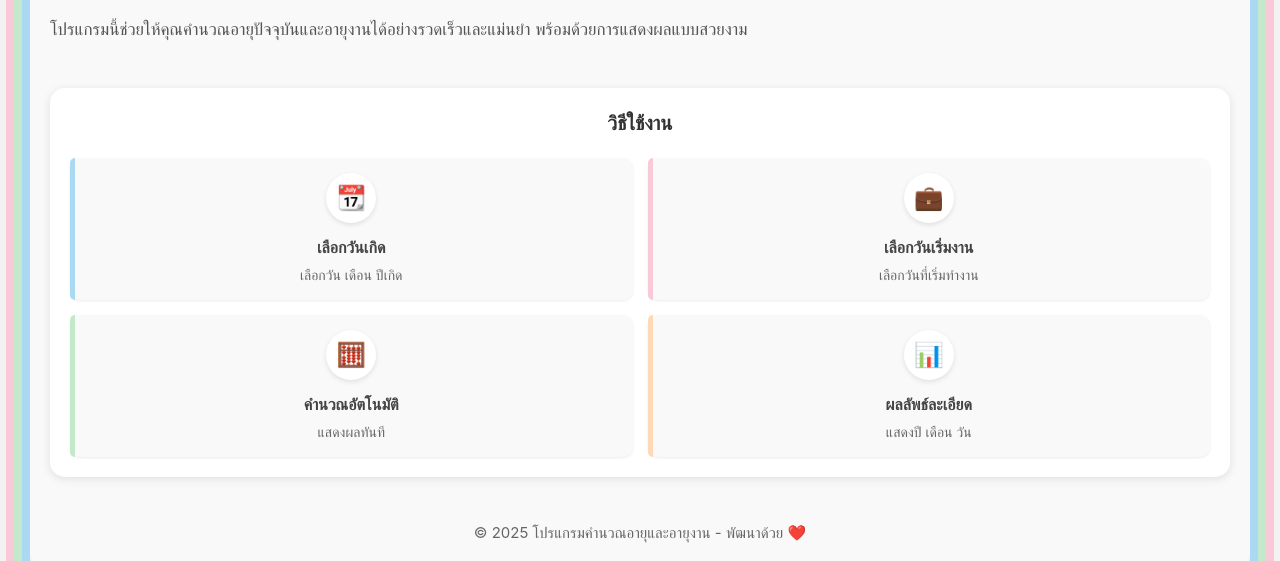
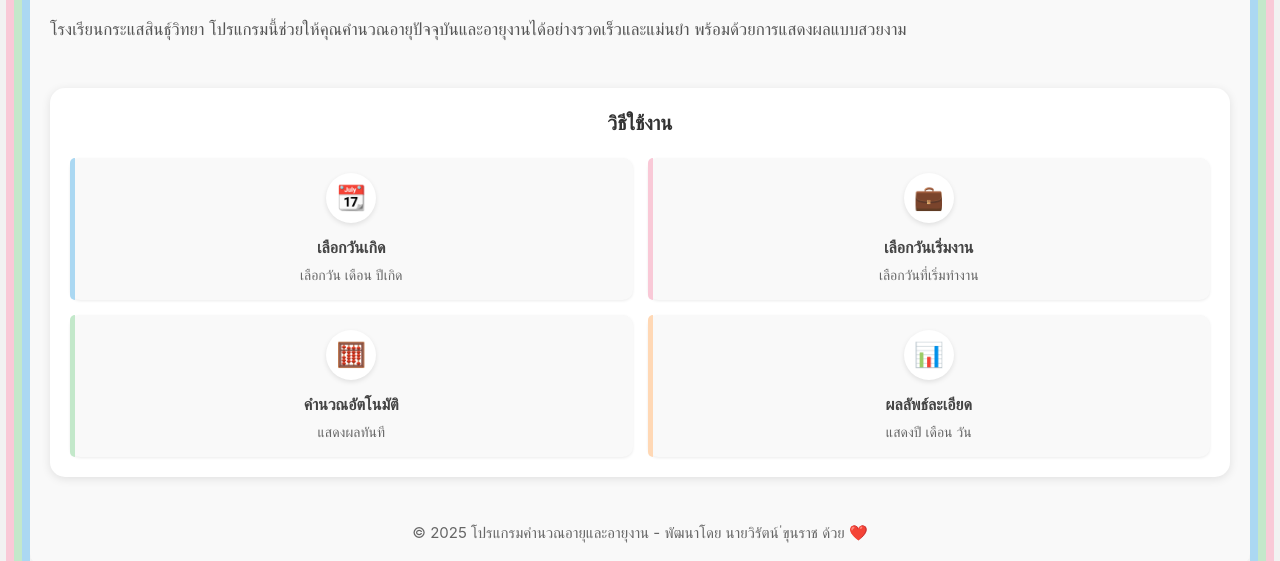
Before and after one commit to kruwirat/age_calcutate, a plain HTML site: page index.html in a window 1280 px wide. Shown: the part 170-731 px from the top of the page. Drawn offline with Linux system fonts and the light colour scheme.

Commit message:
Update index.html

```diff
--- a/index.html
+++ b/index.html
@@ -39,6 +39,7 @@
             <div class="page homepage active" id="page-home">
                 <h1 class="app-title">โปรแกรมคำนวณอายุและอายุงาน</h1>
                 <p class="app-description">
+                    โรงเรียนกระแสสินธุ์วิทยา
                     โปรแกรมนี้ช่วยให้คุณคำนวณอายุปัจจุบันและอายุงานได้อย่างรวดเร็วและแม่นยำ พร้อมด้วยการแสดงผลแบบสวยงาม
                 </p>
 
@@ -69,7 +70,7 @@
                     </div>
                 </div>
 
-                <p class="copyright">© 2025 โปรแกรมคำนวณอายุและอายุงาน - พัฒนาด้วย ❤️</p>
+                <p class="copyright">© 2025 โปรแกรมคำนวณอายุและอายุงาน - พัฒนาโดย นายวิรัตน์ ่ขุนราช ด้วย ❤️</p>
             </div>
 
             <!-- หน้ากรอกข้อมูล -->
```
